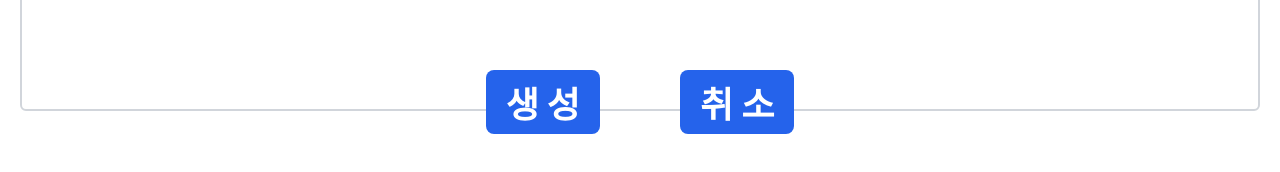
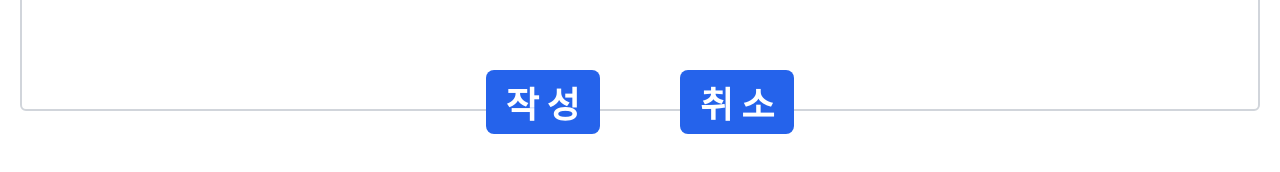
Before and after one commit to syoee/Board, a Vue app: page /post in a window 1280 px wide. Shown: the part 646-818 px from the top of the page. Built offline with nearby package versions, Linux system fonts and the light colour scheme.

Commit message:
Modify: post content

```diff
--- a/src/views/PostPage.vue
+++ b/src/views/PostPage.vue
@@ -15,7 +15,7 @@
 				@click="goBoard"
 				class="px-5 py-3 text-white hover:bg-blue-800 bg-blue-600 rounded-lg text-4xl font-bold"
 			>
-				생 성
+				작 성
 			</button>
 			<button
 				@click="goHome"
```
